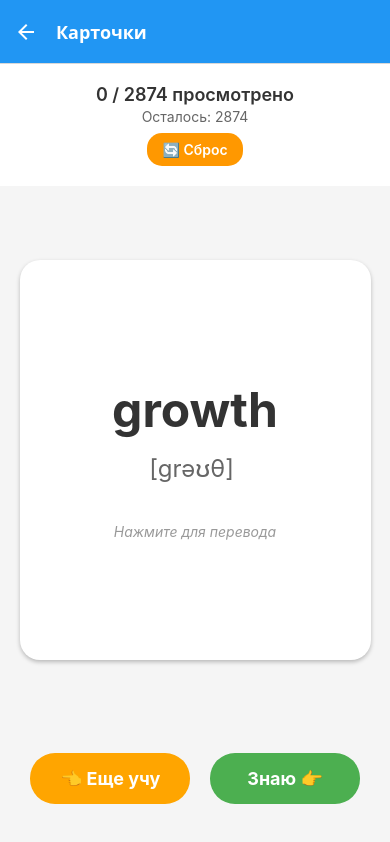
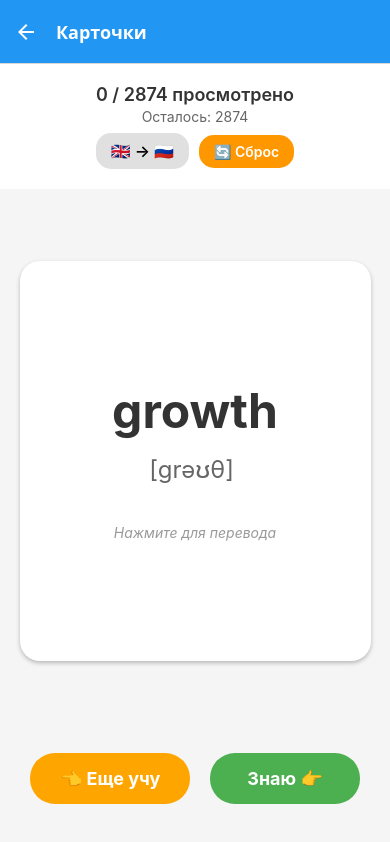
Before and after one commit to DanyaPe/3000Words, a React Native app: screen /Flashcards in a window 390 px wide. Built offline with nearby package versions, Linux system fonts and the light colour scheme.

Commit message:
fix: Adding language switch to cards module

```diff
--- a/components/SwipeableCard.js
+++ b/components/SwipeableCard.js
@@ -1,4 +1,4 @@
-import React, { useRef, useState } from "react";
+import React, { useRef, useState, useEffect } from "react"; // Добавьте useEffect
 import {
     Animated,
     PanResponder,
@@ -10,31 +10,38 @@ import {
 
 const SCREEN_WIDTH = Dimensions.get("window").width;
 const SWIPE_THRESHOLD = SCREEN_WIDTH * 0.25;
-const SWIPE_DISTANCE_THRESHOLD = 10; // Минимальное движение для свайпа
+const SWIPE_DISTANCE_THRESHOLD = 10;
 
-export default function SwipeableCard({ word, onSwipeLeft, onSwipeRight }) {
+export default function SwipeableCard({
+    word,
+    direction = "en-ru",
+    onSwipeLeft,
+    onSwipeRight,
+}) {
     const position = useRef(new Animated.ValueXY()).current;
     const [isFlipped, setIsFlipped] = useState(false);
+
+    // Сбрасываем переворот при изменении направления
+    useEffect(() => {
+        setIsFlipped(false);
+    }, [direction]);
 
     const panResponder = useRef(
         PanResponder.create({
             onStartShouldSetPanResponder: () => true,
             onPanResponderMove: (event, gesture) => {
-                // Двигаем карточку только по горизонтали
                 position.setValue({ x: gesture.dx, y: 0 });
             },
             onPanResponderRelease: (event, gesture) => {
                 const { dx, dy } = gesture;
                 const distance = Math.sqrt(dx * dx + dy * dy);
 
-                // Если движение было маленьким - это тап для переворота
                 if (distance < SWIPE_DISTANCE_THRESHOLD) {
-                    setIsFlipped((prev) => !prev); // ← Изменили здесь
+                    setIsFlipped((prev) => !prev);
                     resetPosition();
                     return;
                 }
 
-                // Иначе это свайп
                 if (gesture.dx > SWIPE_THRESHOLD) {
                     forceSwipe("right");
                 } else if (gesture.dx < -SWIPE_THRESHOLD) {
@@ -46,21 +53,20 @@ export default function SwipeableCard({ word, onSwipeLeft, onSwipeRight }) {
         }),
     ).current;
 
-    const forceSwipe = (direction) => {
-        const x =
-            direction === "right" ? SCREEN_WIDTH + 100 : -SCREEN_WIDTH - 100;
+    const forceSwipe = (dir) => {
+        const x = dir === "right" ? SCREEN_WIDTH + 100 : -SCREEN_WIDTH - 100;
         Animated.timing(position, {
             toValue: { x, y: 0 },
             duration: 250,
             useNativeDriver: false,
         }).start(() => {
-            onSwipeComplete(direction);
+            onSwipeComplete(dir);
         });
     };
 
-    const onSwipeComplete = (direction) => {
-        setIsFlipped(false); // Сбрасываем переворот для новой карточки
-        if (direction === "right") {
+    const onSwipeComplete = (dir) => {
+        setIsFlipped(false);
+        if (dir === "right") {
             onSwipeRight();
         } else {
             onSwipeLeft();
@@ -87,6 +93,12 @@ export default function SwipeableCard({ word, onSwipeLeft, onSwipeRight }) {
         };
     };
 
+    // Определяем что показывать на лицевой и обратной стороне
+    const frontText = direction === "en-ru" ? word.english : word.russian;
+    const frontTranscription =
+        direction === "en-ru" ? word.transcription : null;
+    const backText = direction === "en-ru" ? word.russian : word.english;
+
     return (
         <Animated.View
             style={[styles.cardWrapper, getCardStyle()]}
@@ -95,20 +107,26 @@ export default function SwipeableCard({ word, onSwipeLeft, onSwipeRight }) {
             <View style={styles.card}>
                 <View style={styles.cardContent}>
                     {!isFlipped ? (
-                        // Лицевая сторона - английское слово
                         <>
-                            <Text style={styles.mainText}>{word.english}</Text>
-                            <Text style={styles.transcription}>
-                                {word.transcription}
-                            </Text>
+                            <Text style={styles.mainText}>{frontText}</Text>
+                            {frontTranscription && (
+                                <Text style={styles.transcription}>
+                                    {frontTranscription}
+                                </Text>
+                            )}
                             <Text style={styles.hint}>
                                 Нажмите для перевода
                             </Text>
                         </>
                     ) : (
-                        // Обратная сторона - русский перевод
                         <>
-                            <Text style={styles.mainText}>{word.russian}</Text>
+                            <Text style={styles.mainText}>{backText}</Text>
+                            {/* Показываем транскрипцию на обратной стороне если направление RU→EN */}
+                            {direction === "ru-en" && (
+                                <Text style={styles.transcription}>
+                                    {word.transcription}
+                                </Text>
+                            )}
                             <Text style={styles.partOfSpeech}>
                                 {word.partOfSpeech}
                             </Text>
--- a/screens/FlashcardsScreen.js
+++ b/screens/FlashcardsScreen.js
@@ -11,11 +11,11 @@ import {
 } from "../utils/progressManager";
 
 export default function FlashcardsScreen({ navigation, route }) {
-    const [allTopicWords, setAllTopicWords] = useState([]); // Все слова темы
-    const [words, setWords] = useState([]); // Непросмотренные слова
+    const [words, setWords] = useState([]);
     const [currentIndex, setCurrentIndex] = useState(0);
     const [viewedCount, setViewedCount] = useState(0);
     const [totalCount, setTotalCount] = useState(0);
+    const [direction, setDirection] = useState("en-ru"); // Добавили состояние направления
     const { topic } = route.params || {};
 
     useEffect(() => {
@@ -24,23 +24,19 @@ export default function FlashcardsScreen({ navigation, route }) {
 
     const loadWords = async () => {
         const topicWords = getWordsByTopic(topic);
-        setAllTopicWords(topicWords);
         setTotalCount(topicWords.length);
 
-        // Получаем список просмотренных слов
         const viewedWordIds = await getViewedWordsForTopicAndMode(
             topic,
             "flashcards",
         );
         setViewedCount(viewedWordIds.length);
 
-        // Фильтруем непросмотренные слова
         const unviewedWords = topicWords.filter((word) => {
             const wordId = getWordId(word);
             return !viewedWordIds.includes(wordId);
         });
 
-        // Перемешиваем непросмотренные
         const shuffled = [...unviewedWords].sort(() => 0.5 - Math.random());
         setWords(shuffled);
         setCurrentIndex(0);
@@ -74,7 +70,6 @@ export default function FlashcardsScreen({ navigation, route }) {
         if (currentIndex < words.length - 1) {
             setCurrentIndex(currentIndex + 1);
         } else {
-            // Все карточки просмотрены
             showCompletionDialog();
         }
     };
@@ -113,6 +108,11 @@ export default function FlashcardsScreen({ navigation, route }) {
                 },
             ],
         );
+    };
+
+    // Новая функция переключения направления
+    const toggleDirection = () => {
+        setDirection((prev) => (prev === "en-ru" ? "ru-en" : "en-ru"));
     };
 
     if (words.length === 0) {
@@ -161,18 +161,31 @@ export default function FlashcardsScreen({ navigation, route }) {
                     </Text>
                 </View>
                 {topic && <Text style={styles.topicLabel}>Тема: {topic}</Text>}
-                <TouchableOpacity
-                    style={styles.resetSmallButton}
-                    onPress={handleResetProgress}
-                >
-                    <Text style={styles.resetSmallButtonText}>🔄 Сброс</Text>
-                </TouchableOpacity>
+                <View style={styles.controlsRow}>
+                    <TouchableOpacity
+                        style={styles.directionButton}
+                        onPress={toggleDirection}
+                    >
+                        <Text style={styles.directionText}>
+                            {direction === "en-ru" ? "🇬🇧 → 🇷🇺" : "🇷🇺 → 🇬🇧"}
+                        </Text>
+                    </TouchableOpacity>
+                    <TouchableOpacity
+                        style={styles.resetSmallButton}
+                        onPress={handleResetProgress}
+                    >
+                        <Text style={styles.resetSmallButtonText}>
+                            🔄 Сброс
+                        </Text>
+                    </TouchableOpacity>
+                </View>
             </View>
 
             <View style={styles.cardContainer}>
                 <SwipeableCard
-                    key={currentIndex}
+                    key={`${currentIndex}-${direction}`}
                     word={words[currentIndex]}
+                    direction={direction}
                     onSwipeLeft={handleSwipeLeft}
                     onSwipeRight={handleSwipeRight}
                 />
@@ -226,6 +239,21 @@ const styles = StyleSheet.create({
         color: "#2196F3",
         fontWeight: "500",
         marginBottom: 8,
+    },
+    controlsRow: {
+        flexDirection: "row",
+        gap: 10,
+        alignItems: "center",
+    },
+    directionButton: {
+        backgroundColor: "#e0e0e0",
+        paddingHorizontal: 15,
+        paddingVertical: 8,
+        borderRadius: 15,
+    },
+    directionText: {
+        fontSize: 16,
+        fontWeight: "600",
     },
     resetSmallButton: {
         backgroundColor: "#FF9800",
```
